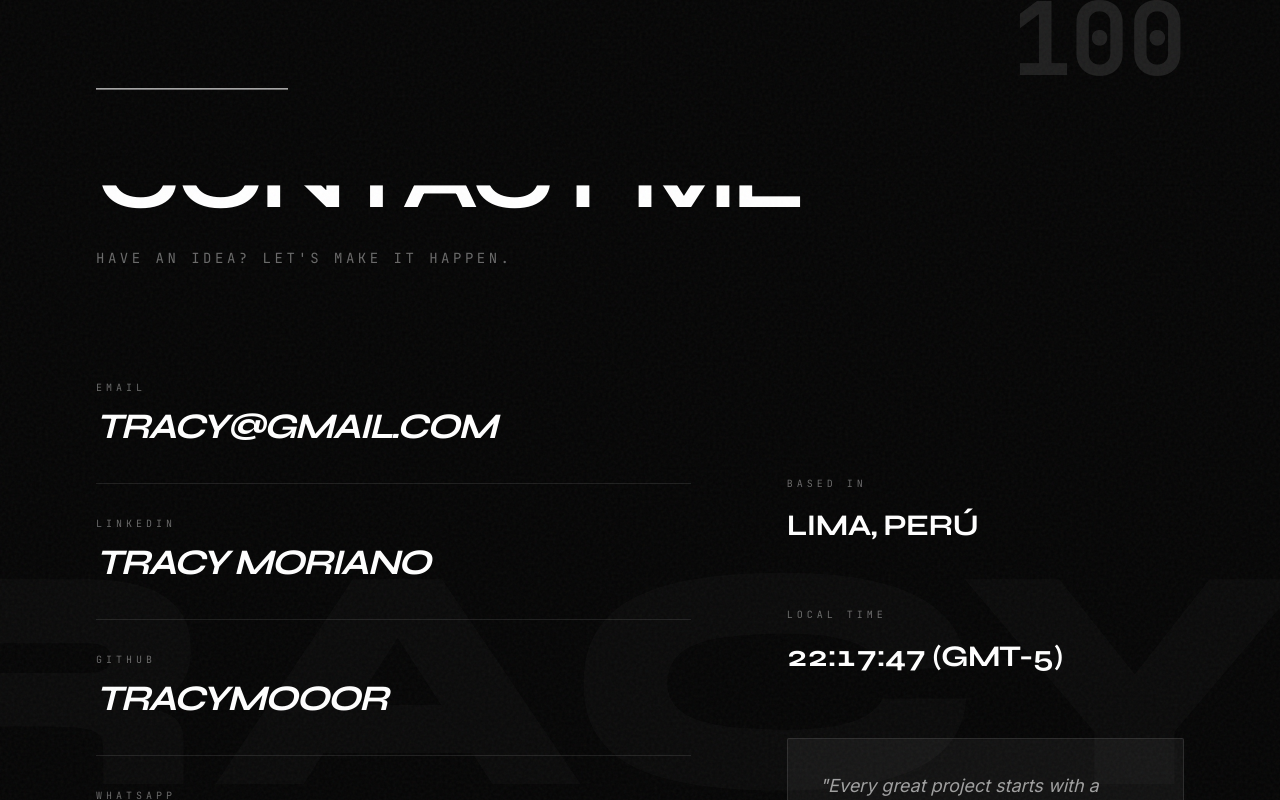
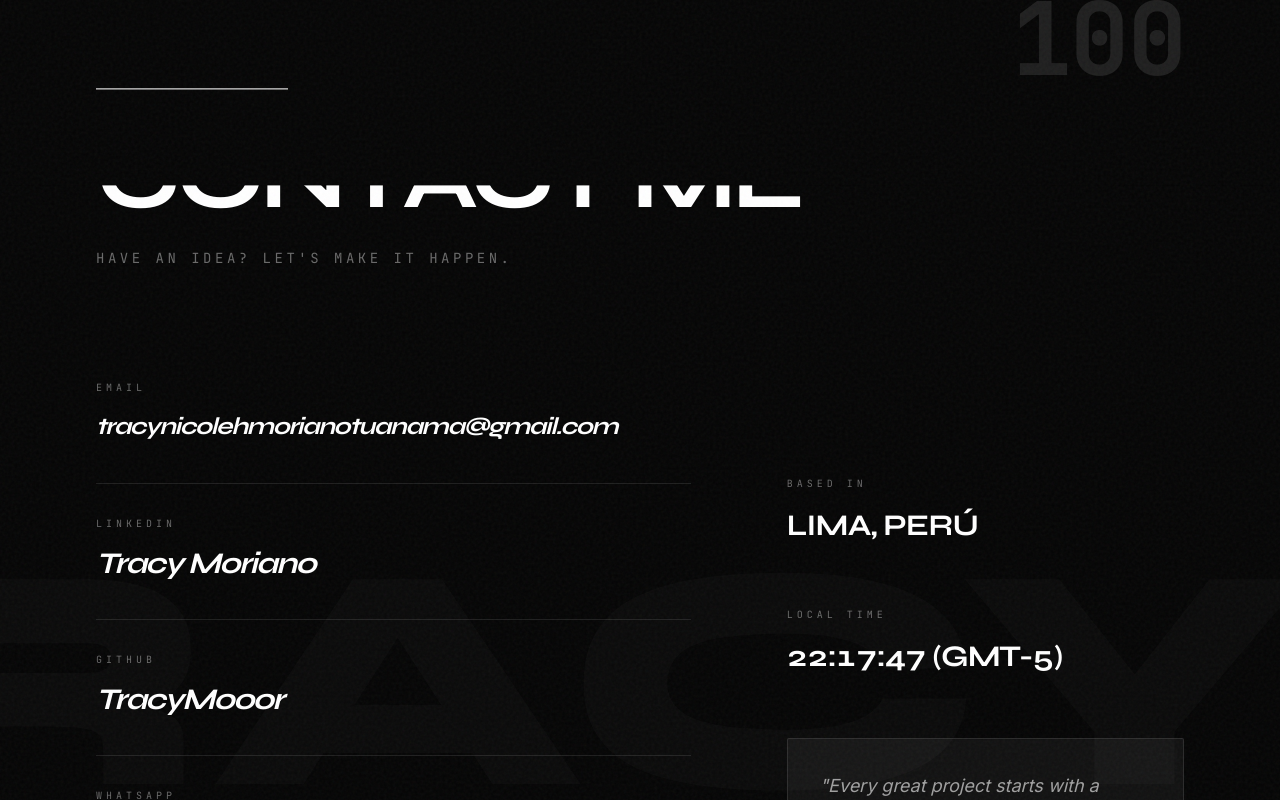
Before and after one commit to TracyMooor/PortafolioWebTracy, a React (Vite) app: page /contact in a window 1280 px wide. Built offline with nearby package versions, Linux system fonts and the light colour scheme.

Commit message:
feat: add ContactPage component with social links, local time display, and GSAP animations

```diff
--- a/components/ContactPage.tsx
+++ b/components/ContactPage.tsx
@@ -51,7 +51,7 @@ const ContactPage: React.FC = () => {
         };
     }, []);
 
-    const SocialLink = ({ href, label, value }: { href: string, label: string, value: string }) => (
+    const SocialLink = ({ href, label, value, textSize }: { href: string, label: string, value: string, textSize: string }) => (
         <a
             href={href}
             target="_blank"
@@ -59,11 +59,11 @@ const ContactPage: React.FC = () => {
             className="contact-item group flex flex-col py-8 border-b border-white/10 hover:border-white transition-colors duration-500"
         >
             <span className="mono text-[10px] uppercase text-white/40 mb-2 tracking-[0.4em]">{label}</span>
-            <div className="flex justify-between items-center">
-                <span className="heading text-xl md:text-3xl lg:text-4xl font-bold uppercase tracking-tighter group-hover:translate-x-4 transition-transform duration-500 italic group-hover:not-italic">
+            <div className="flex justify-between items-center gap-4">
+                <span className={`heading font-bold tracking-tighter group-hover:translate-x-4 transition-transform duration-500 italic group-hover:not-italic ${textSize}`}>
                     {value}
                 </span>
-                <svg viewBox="0 0 24 24" fill="none" stroke="currentColor" strokeWidth="2" strokeLinecap="round" strokeLinejoin="round" className="w-8 h-8 md:w-12 md:h-12 opacity-0 group-hover:opacity-100 transition-all duration-500 rotate-[-45deg] group-hover:rotate-0">
+                <svg viewBox="0 0 24 24" fill="none" stroke="currentColor" strokeWidth="2" strokeLinecap="round" strokeLinejoin="round" className="w-8 h-8 md:w-12 md:h-12 opacity-0 group-hover:opacity-100 transition-all duration-500 rotate-[-45deg] group-hover:rotate-0 flex-shrink-0">
                     <line x1="7" y1="17" x2="17" y2="7"></line>
                     <polyline points="7 7 17 7 17 17"></polyline>
                 </svg>
@@ -100,17 +100,20 @@ const ContactPage: React.FC = () => {
                             <SocialLink
                                 href="https://mail.google.com/mail/?view=cm&fs=1&to=tracynicolehmorianotuanama@gmail.com"
                                 label={t('email')}
-                                value="Tracy@gmail.com"
+                                value="tracynicolehmorianotuanama@gmail.com"
+                                textSize="text-[11px] xs:text-sm sm:text-lg md:text-xl lg:text-2xl break-all"
                             />
                             <SocialLink
                                 href="https://www.linkedin.com/in/tracymooor/"
                                 label={t('linkedin')}
                                 value="Tracy Moriano"
+                                textSize="text-lg md:text-2xl lg:text-3xl"
                             />
                             <SocialLink
                                 href="https://github.com/TracyMooor"
                                 label={t('github')}
                                 value="TracyMooor"
+                                textSize="text-lg md:text-2xl lg:text-3xl"
                             />
                             <SocialLink
                                 href={lang === 'ESP'
@@ -118,6 +121,7 @@ const ContactPage: React.FC = () => {
                                     : "https://wa.me/51906936891?text=Hi%20Tracy,%20I%20just%20saw%20your%20portfolio%20and%20I'm%20interested%20in%20your%20work.%20Can%20we%20schedule%20a%20meeting%20to%20talk%20about%20a%20project%3F"}
                                 label="WhatsApp"
                                 value="+51 906 936 891"
+                                textSize="text-xl md:text-3xl lg:text-4xl"
                             />
                         </div>
                     </div>
```
